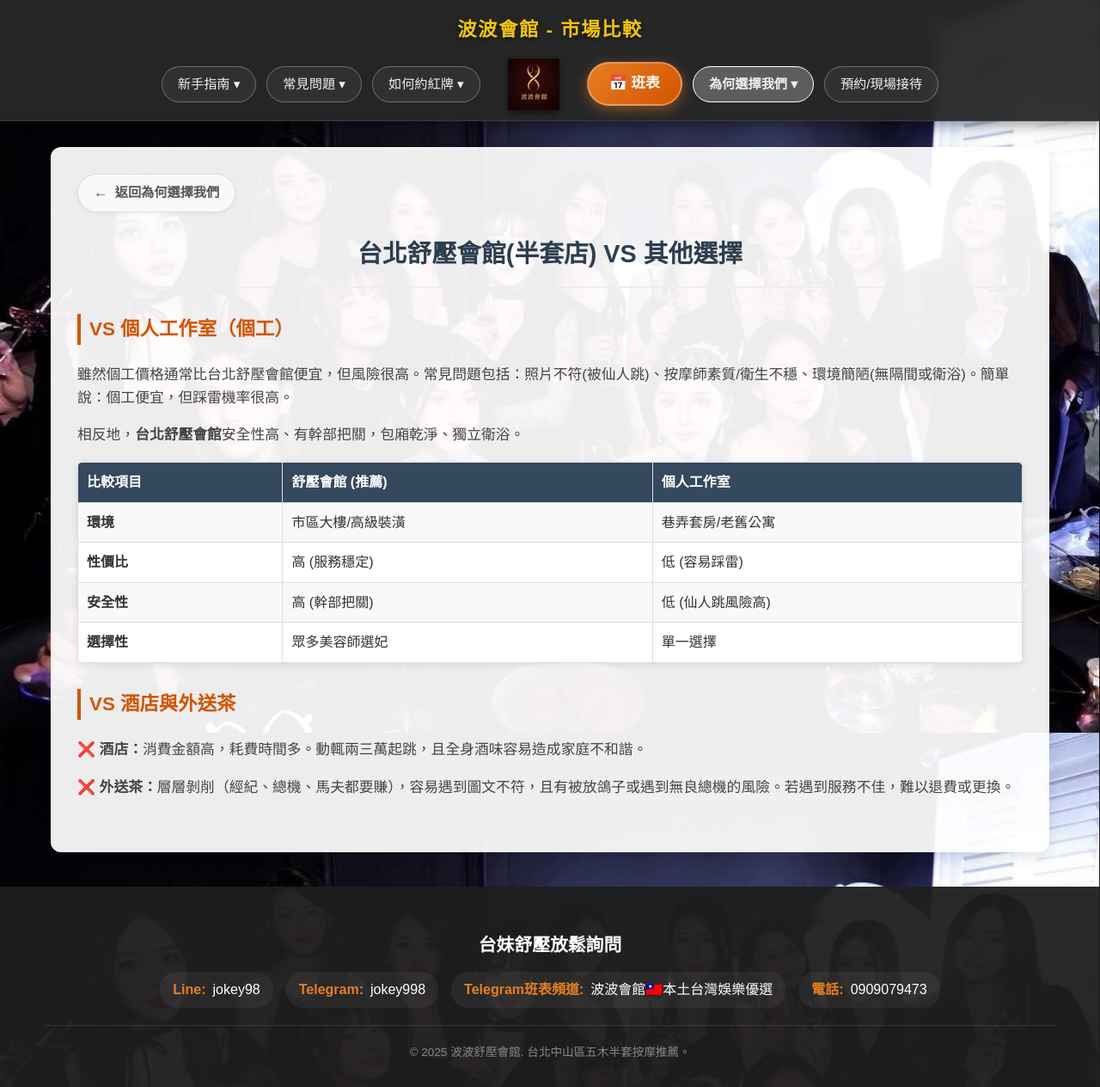
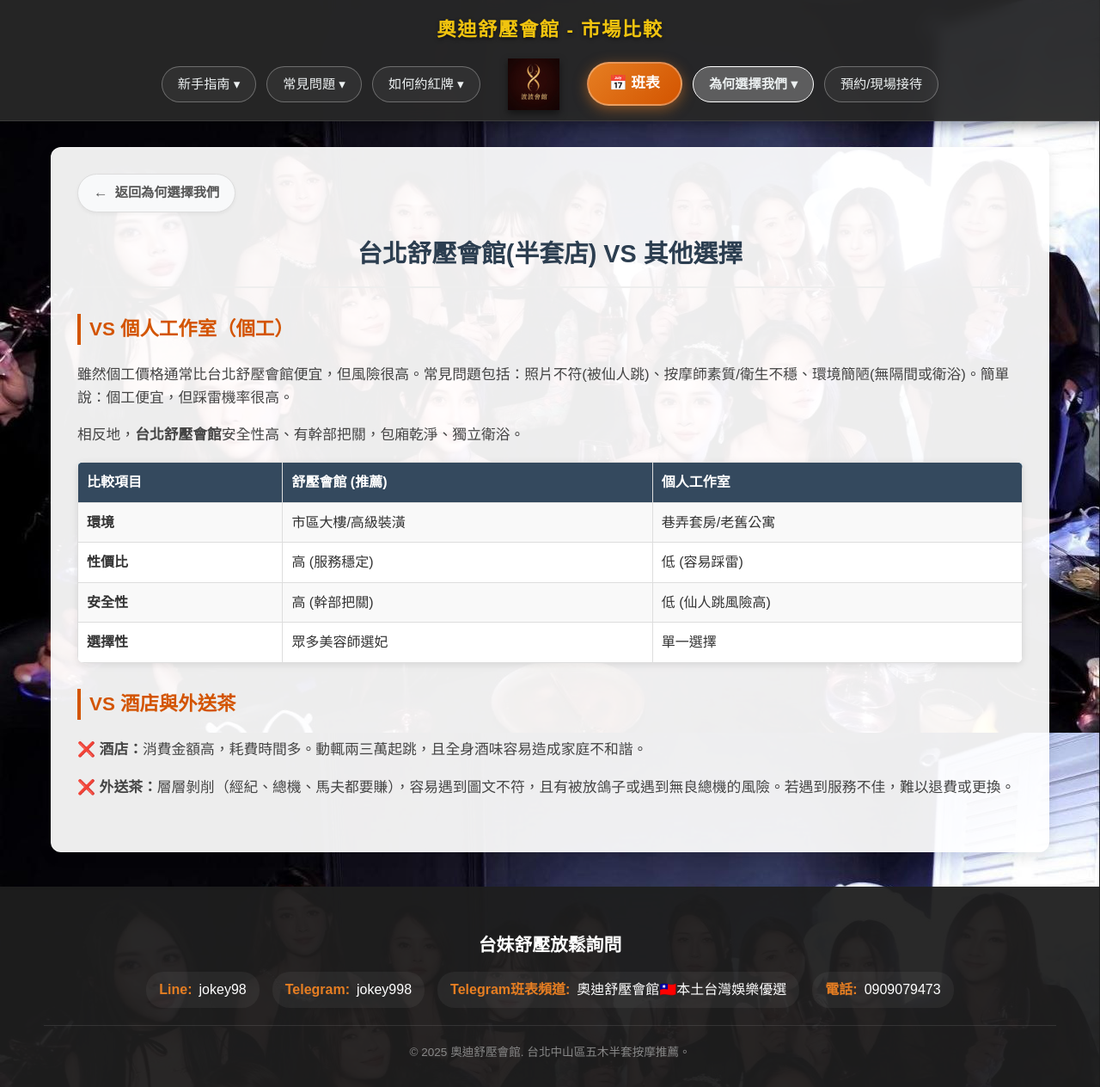
Before and after one commit to jokey998/spatw, a website built with Vite: page about_comparison.html in a window 1280 px wide. Shown: the whole page at 86% size. Built offline with nearby package versions, Linux system fonts and the light colour scheme.

Commit message:
Update about_comparison.html

```diff
--- a/about_comparison.html
+++ b/about_comparison.html
@@ -12,7 +12,7 @@
 </head>
 <body class="lounge-background">
     <header>
-        <h1>波波會館 - 市場比較</h1>
+        <h1>奧迪舒壓會館 - 市場比較</h1>
         <nav>
             <div class="nav-item-dropdown">
                 <a href="guide.html" class="nav-btn">新手指南 ▾</a>
@@ -38,7 +38,7 @@
                 </div>
             </div>
             <a href="index.html" class="logo-button">
-                <img src="logo.jpg" alt="波波會館 Logo" class="nav-logo">
+                <img src="logo.jpg" alt="奧迪舒壓會館 Logo" class="nav-logo">
             </a>
             <a href="schedule.html" class="nav-highlight">📅 班表</a>
             <div class="nav-item-dropdown">
@@ -115,7 +115,7 @@
                 </div>
                 <div class="contact-item">
                     <span class="label">Telegram班表頻道:</span>
-                    <a href="https://t.me/+GlJY15nX6lY3NmJl" target="_blank" class="value">波波會館🇹🇼本土台灣娛樂優選</a>
+                    <a href="https://t.me/+GlJY15nX6lY3NmJl" target="_blank" class="value">奧迪舒壓會館🇹🇼本土台灣娛樂優選</a>
                 </div>
                 <div class="contact-item">
                     <span class="label">電話:</span>
@@ -123,7 +123,7 @@
                 </div>
             </div>
         </div>
-        <p class="copyright">&copy; 2025 波波舒壓會館. 台北中山區五木半套按摩推薦。</p>
+        <p class="copyright">&copy; 2025 奧迪舒壓會館. 台北中山區五木半套按摩推薦。</p>
     </footer>
 </body>
 </html>
```
